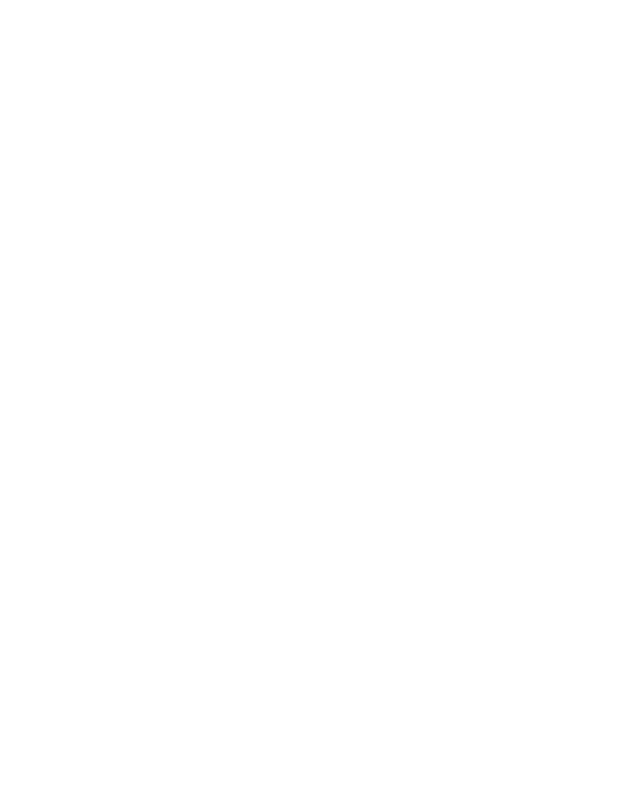
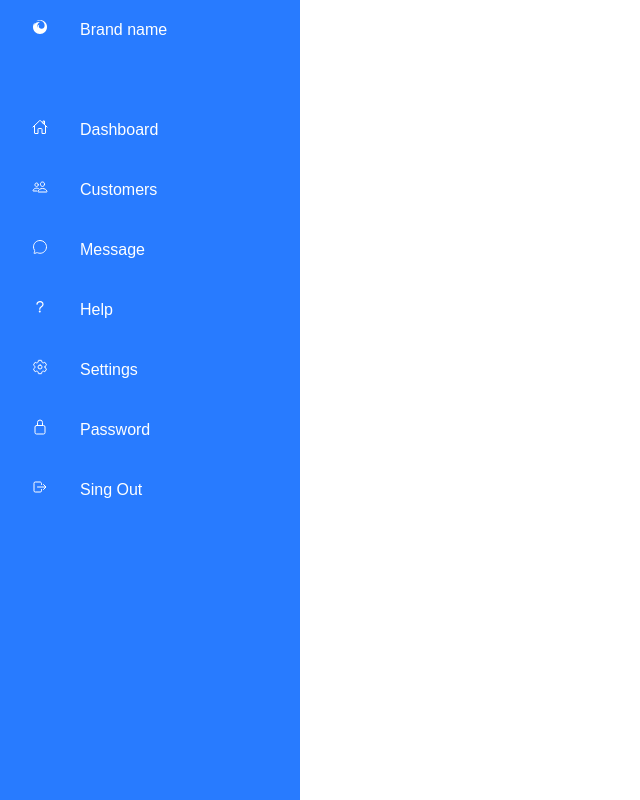
Before and after one commit to izadi-majid/Admin_Dashboard, a plain HTML site: page index.html in a window 1280 px wide. Shown: the whole page, without its empty margins (0-640 px from the left). Drawn offline with nearby package versions, Linux system fonts and the light colour scheme.

Commit message:
add navigation section htmlcode and stylesheet

```diff
--- a/index.html
+++ b/index.html
@@ -4,9 +4,65 @@
     <meta charset="UTF-8">
     <meta http-equiv="X-UA-Compatible" content="IE=edge">
     <meta name="viewport" content="width=device-width, initial-scale=1.0">
+    <link rel="stylesheet" href="./style.css">
     <title>Document</title>
 </head>
 <body>
-
+    <div class="container">
+        <div class="navigation">
+            <ul>
+                <li>
+                        <a href="#">
+                        <span class="icon logo"><ion-icon name="logo-firefox"></ion-icon></ion-icon></span>
+                        <span class="title">Brand name</span>
+                        </a>
+                </li>
+                <li>
+                        <a href="#">
+                        <span class="icon"><ion-icon name="home-outline"></ion-icon></span>
+                        <span class="title">Dashboard</span>
+                        </a>
+                </li>
+                <li>
+                        <a href="#">
+                        <span class="icon"><ion-icon name="people-outline"></ion-icon></span>
+                        <span class="title">Customers</span>
+                        </a>
+                </li>
+                <li>
+                        <a href="#">
+                        <span class="icon"><ion-icon name="chatbubble-outline"></ion-icon></span>
+                        <span class="title">Message</span>
+                        </a>
+                </li>
+                <li>
+                        <a href="#">
+                        <span class="icon"><ion-icon name="help-outline"></ion-icon></span>
+                        <span class="title">Help</span>
+                        </a>
+                </li>
+                <li>
+                        <a href="#">
+                        <span class="icon"><ion-icon name="settings-outline"></ion-icon></span>
+                        <span class="title">Settings</span>
+                        </a>
+                </li>
+                <li>
+                        <a href="#">
+                        <span class="icon"><ion-icon name="lock-closed-outline"></ion-icon></span>
+                        <span class="title">Password</span>
+                        </a>
+                </li>
+                <li>
+                        <a href="#">
+                        <span class="icon"><ion-icon name="log-out-outline"></ion-icon></span>
+                        <span class="title">Sing Out</span>
+                        </a>
+                </li>
+            </ul>
+        </div>
+    </div>
+    <script type="module" src="https://unpkg.com/ionicons@5.5.2/dist/ionicons/ionicons.esm.js"></script>
+    <script nomodule src="https://unpkg.com/ionicons@5.5.2/dist/ionicons/ionicons.js"></script>
 </body>
 </html>
--- a/style.css
+++ b/style.css
@@ -0,0 +1,119 @@
+@import url('https://fonts.googleapis.com/css?family=Ubuntu:wght@:200,300,400,500,600,700,800,900&display=swap');
+*{
+    padding: 0;
+    margin: 0;
+    box-sizing: border-box;
+    font-family: 'Ubuntu',sans-serif;
+}
+:root{
+    --blue:#287bff;
+    --white:#fff;
+    --gery:#f5f5f5;
+    --blackone:#222;
+    --blacktwo:#999;
+    --green:#8de02c;
+    --red:#f00;
+    --yellow:#f9ca3f;
+    --info:#1795ce;
+}
+body{
+    min-height: 100vh;
+    overflow-x: hidden;
+}
+.container{
+    position: relative;
+    width: 100%;
+}
+.navigation{
+    position: fixed;
+    width: 300px;
+    height: 100%;
+    background-color: var(--blue);
+    border-left: 10px solid var(--blue);
+    overflow: hidden;
+    transition: .5s;
+}
+.navigation.active{
+    width: 80px;
+}
+.navigation ul{
+    position: absolute;
+    top: 0;
+    left: 0;
+    width: 100%;
+}
+.navigation ul li{
+    position: relative;
+    width: 100%;
+    list-style: none;
+    border-top-left-radius: 30px;
+    border-bottom-left-radius: 30px;
+}
+.navigation ul li:hover,
+.navigation ul li.hovered{
+    background-color: var(--white);
+}
+.navigation ul li:nth-child(1){
+    margin-bottom: 40px;
+    pointer-events: none;
+}
+.navigation ul li a{
+    position: relative;
+    display: block;
+    width: 100%;
+    display: flex;
+    text-decoration: none;
+    color: var(--white);
+}
+.navigation ul li:hover a,
+.navigation ul li.hovered a{
+    color: var(--blue);
+}
+.navigation ul li a .icon{
+    position: relative;
+    display: block;
+    min-width: 60px;
+    height: 60px;
+    line-height: 60px;
+    text-align: center;
+}
+
+.navigation ul li a .icon .ion-icon{
+    font-size: 1.75em;
+}
+.navigation ul li .title{
+    position: relative;
+    display: block;
+    padding: 0 10px;
+    height: 60px;
+    line-height: 60px;
+    text-align: start;
+    white-space: nowrap;
+}
+/* curve outside list item */
+.navigation ul li:hover a::before,
+.navigation ul li.hovered a::before{
+    content: '';
+    position: absolute;
+    width: 50px;
+    height: 50px;
+    background: transparent;
+    right: 0;
+    border-radius: 50%;
+    pointer-events: none;
+    top: -50px;
+    box-shadow: 20px 20px 0 var(--white);
+}
+.navigation ul li:hover a::after,
+.navigation ul li.hovered a::after{
+    content: '';
+    position: absolute;
+    width: 50px;
+    height: 50px;
+    background: transparent;
+    right: 0;
+    border-radius: 50%;
+    pointer-events: none;
+    bottom: -50px;
+    box-shadow: 20px -20px 0 var(--white);
+}
```
